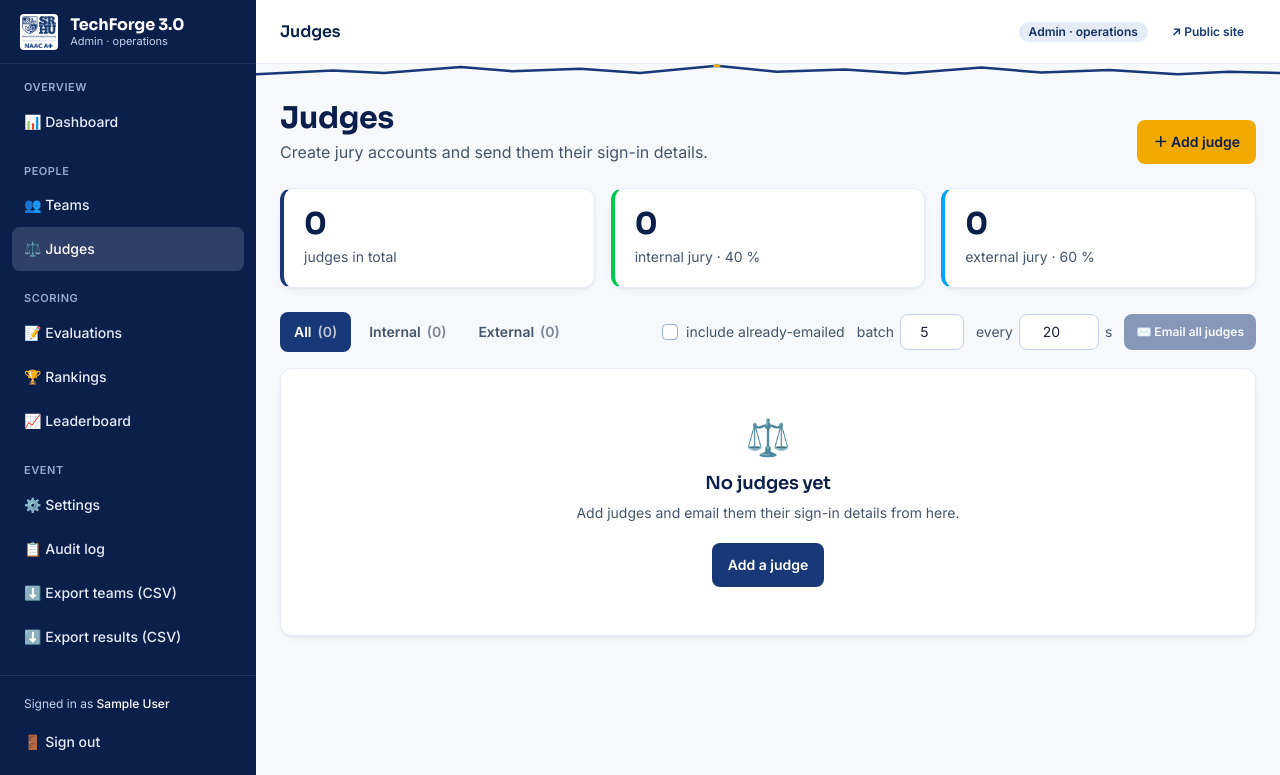
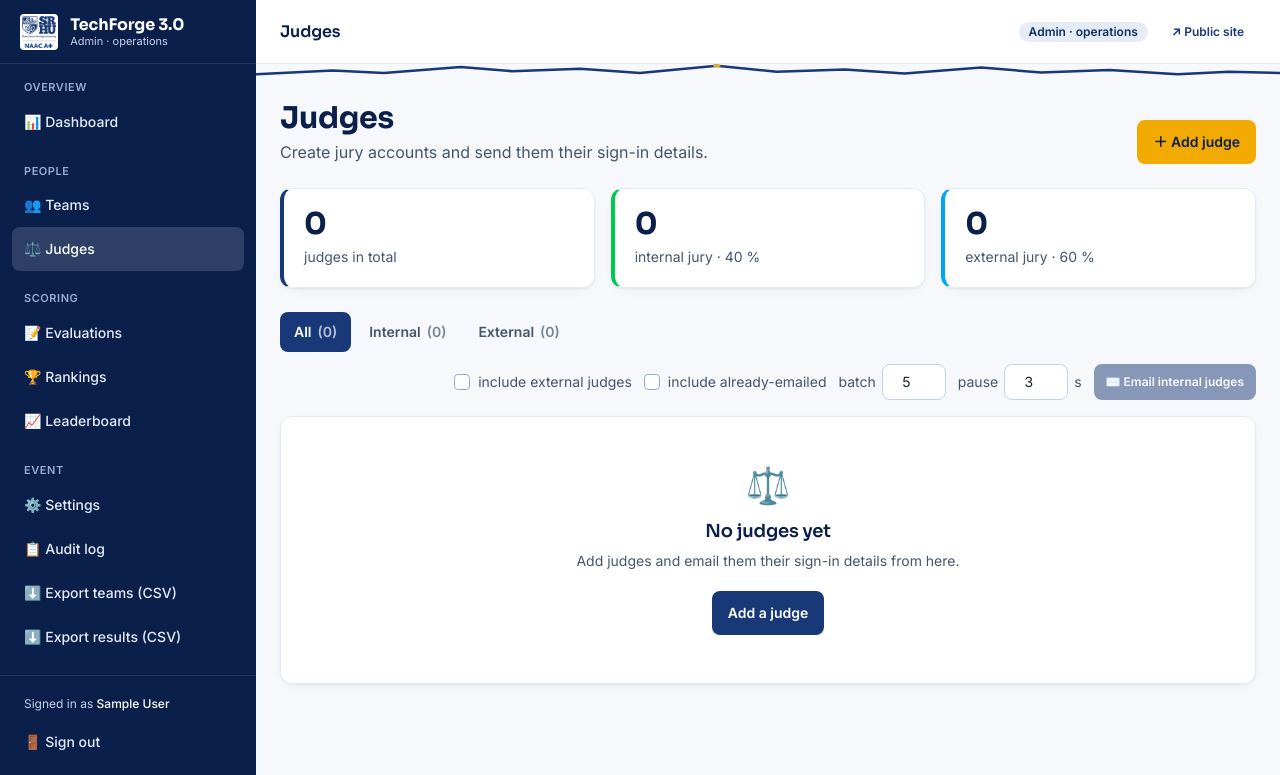
Before and after one commit to TechieTripathi/sst-srhu-sih, a Flask app: page /admin/judges in a window 1280 px wide. Shown: the top 775 px of the page. Run offline with Flask 3, Linux system fonts and the light colour scheme; the visitor is signed in with stand-in values (Sample User, id 1); data that the repository does not hold is empty.

Commit message:
fix spam

```diff
--- a/routes/admin.py
+++ b/routes/admin.py
@@ -121,7 +121,8 @@ def judges_list():
         'all': len(all_judges),
         'internal': sum(1 for j in all_judges if j['kind'] == 'internal'),
         'external': sum(1 for j in all_judges if j['kind'] == 'external'),
-        'not_sent': sum(1 for j in judges if not j.get('credentials_sent')),
+        'not_sent': sum(1 for j in judges if not j.get('credentials_sent') and (tab != 'all' or j['kind'] != 'external')),
+        'not_sent_all': sum(1 for j in judges if not j.get('credentials_sent')),
     }
 
     settings = get_event_settings_collection().find_one({}) or {}
@@ -272,14 +273,17 @@ BULK_BATCH_SIZE_MAX = 10
 BULK_BATCH_SIZE_DEFAULT = 5
 
 
-def _bulk_targets(tab, include_sent):
-    """Active judges in the tab; skips already-emailed ones unless include_sent."""
+def _bulk_targets(tab, include_sent, include_external=False):
+    """Active judges in the tab; skips already-emailed ones unless include_sent.
+    External judges are skipped unless include_external (or the External tab is selected)."""
     judges_col = get_judges_collection()
     users_col = get_users_collection()
     targets = []
     for judge in judges_col.find():
         kind = 'external' if 'external' in str(judge.get('judge_type', '')).lower() else 'internal'
         if tab in ('internal', 'external') and kind != tab:
+            continue
+        if tab == 'all' and kind == 'external' and not include_external:
             continue
         if str(judge.get('status', 'active')).lower() != 'active':
             continue
@@ -321,18 +325,19 @@ def send_credentials_batch():
     if action == 'start':
         tab = data.get('type', 'all')
         include_sent = bool(data.get('include_sent'))
+        include_external = bool(data.get('include_external'))
         try:
             batch_size = max(1, min(int(data.get('batch_size', BULK_BATCH_SIZE_DEFAULT)), BULK_BATCH_SIZE_MAX))
         except (TypeError, ValueError):
             batch_size = BULK_BATCH_SIZE_DEFAULT
-        targets = _bulk_targets(tab, include_sent)
+        targets = _bulk_targets(tab, include_sent, include_external)
         if not targets:
             return jsonify({'error': 'No judges to email — everyone in this list already has credentials. '
                                      'Tick "include already-emailed" to resend.', 'queued': 0, 'done': True}), 200
         session['bulk_queue'] = {'ids': [str(j['_id']) for j in targets], 'tab': tab, 'batch_size': batch_size,
-                                 'sent': 0, 'failed': 0, 'total': len(targets), 'include_sent': include_sent}
+                                 'sent': 0, 'failed': 0, 'total': len(targets), 'include_sent': include_sent, 'include_external': include_external}
         log_audit(session.get('user_id'), 'judge_credentials_bulk_started', 'judge', tab,
-                  {'targets': len(targets), 'batch_size': batch_size, 'include_sent': include_sent})
+                  {'targets': len(targets), 'batch_size': batch_size, 'include_sent': include_sent, 'include_external': include_external})
 
     q = session.get('bulk_queue')
     if not q:
@@ -376,7 +381,8 @@ def send_credentials_all():
 
     tab = request.form.get('type', 'all')
     include_sent = request.form.get('include_sent') == 'on'
-    targets = _bulk_targets(tab, include_sent)
+    include_external = request.form.get('include_external') == 'on'
+    targets = _bulk_targets(tab, include_sent, include_external)
 
     if not targets:
         flash('No judges to email — everyone in this list has already received credentials. '
--- a/templates/admin/judges.html
+++ b/templates/admin/judges.html
@@ -36,12 +36,13 @@
         {% endfor %}
     </div>
     <form method="POST" action="{{ url_for('admin.send_credentials_all') }}" id="bulkForm" class="ml-auto flex flex-wrap items-center gap-3"
-          data-batch-url="{{ url_for('admin.send_credentials_batch') }}" data-tab="{{ tab }}" data-count="{{ counts[tab] }}" data-not-sent="{{ counts.not_sent }}">
+          data-batch-url="{{ url_for('admin.send_credentials_batch') }}" data-tab="{{ tab }}" data-count="{{ counts[tab] }}" data-not-sent="{{ counts.not_sent }}" data-not-sent-all="{{ counts.not_sent_all }}" data-internal="{{ counts.internal }}">
         <input type="hidden" name="type" value="{{ tab }}">
+        {% if tab == 'all' %}<label class="text-sm text-slate-600 flex items-center gap-2" title="External judges are skipped unless ticked"><input type="checkbox" name="include_external" class="rounded border-navy-300" {% if not bulk_enabled %}disabled{% endif %}> include external judges</label>{% endif %}
         <label class="text-sm text-slate-600 flex items-center gap-2"><input type="checkbox" name="include_sent" class="rounded border-navy-300" {% if not bulk_enabled %}disabled{% endif %}> include already-emailed</label>
         <label class="text-sm text-slate-600 flex items-center gap-1.5" title="Emails per batch (max 10)">batch <input type="number" name="batch_size" value="5" min="1" max="10" class="input min-h-9 w-16 py-1 text-sm text-center" {% if not bulk_enabled %}disabled{% endif %}></label>
-        <label class="text-sm text-slate-600 flex items-center gap-1.5" title="Pause between batches, in seconds">every <input type="number" name="interval" value="20" min="0" max="300" class="input min-h-9 w-20 py-1 text-sm text-center" {% if not bulk_enabled %}disabled{% endif %}> s</label>
-        <button type="submit" class="btn-navy btn-sm" {% if not bulk_enabled or counts[tab] == 0 %}disabled{% endif %} title="{{ 'Disabled by the Super Admin in System Settings' if not bulk_enabled else 'Emails new sign-in details to every judge in this tab, in batches' }}">✉️ Email {{ 'all' if tab == 'all' else tab }} judges</button>
+        <label class="text-sm text-slate-600 flex items-center gap-1.5" title="Pause between batches, in seconds (0 = none)">pause <input type="number" name="interval" value="3" min="0" max="300" class="input min-h-9 w-16 py-1 text-sm text-center" {% if not bulk_enabled %}disabled{% endif %}> s</label>
+        <button type="submit" class="btn-navy btn-sm" {% if not bulk_enabled or counts[tab] == 0 %}disabled{% endif %} title="{{ 'Disabled by the Super Admin in System Settings' if not bulk_enabled else 'Emails new sign-in details to every judge in this tab, in batches' }}">✉️ Email {{ 'internal' if tab == 'all' else tab }} judges</button>
         {% if not bulk_enabled %}<span class="badge-neutral">Disabled by Super Admin</span>{% endif %}
     </form>
 </div>
@@ -189,13 +190,17 @@
         var tick = function () { status.textContent = done + ' of ' + res.total + ' processed · next batch of ' + Math.min(res.queued, form.batch_size.value) + ' in ' + left + 's'; if (left-- <= 0) { clearInterval(timer); post({action: 'next'}).then(function (r) { run(r, interval); }); } };
         tick(); timer = setInterval(tick, 1000);
     }
+    if (form.include_external) form.include_external.addEventListener('change', function () { form.querySelector('button[type=submit]').textContent = '✉️ Email ' + (this.checked ? 'all' : 'internal') + ' judges'; });
     form.addEventListener('submit', function (e) {
         e.preventDefault();
-        var inc = form.include_sent.checked, n = inc ? form.dataset.count : form.dataset.notSent;
-        if (!confirm('Generate NEW passwords and email sign-in details to ' + n + ' judge(s), ' + form.batch_size.value + ' at a time, every ' + form.interval.value + ' seconds?')) return;
+        var inc = form.include_sent.checked, ext = form.include_external && form.include_external.checked;
+        var scope = form.dataset.tab === 'all' ? (ext ? 'all' : 'internal') : form.dataset.tab;
+        var n = form.dataset.tab === 'all' ? (inc ? (ext ? form.dataset.count : form.dataset.internal) : (ext ? form.dataset.notSentAll : form.dataset.notSent)) : (inc ? form.dataset.count : form.dataset.notSent);
+        var pause = parseInt(form.interval.value, 10) || 0;
+        if (!confirm('Generate NEW passwords and email sign-in details to ' + n + ' ' + scope + ' judge(s), ' + form.batch_size.value + ' at a time' + (pause ? ', pausing ' + pause + ' s between batches' : ', no pause') + '?')) return;
         stop = false; log.innerHTML = ''; bar.style.width = '0%'; box.classList.remove('hidden'); form.querySelector('button[type=submit]').disabled = true;
         cancelBtn.textContent = 'Stop after this batch'; cancelBtn.onclick = function () { stop = true; cancelBtn.textContent = 'Stopping…'; };
-        post({action: 'start', type: form.dataset.tab, include_sent: inc, batch_size: parseInt(form.batch_size.value, 10) || 5})
+        post({action: 'start', type: form.dataset.tab, include_sent: inc, include_external: !!ext, batch_size: parseInt(form.batch_size.value, 10) || 5})
             .then(function (r) { run(r, Math.max(0, parseInt(form.interval.value, 10) || 0)); })
             .catch(function () { line('Network error — nothing more was sent.', false); finish('Bulk send stopped'); });
     });
```
Also changed, not shown: services/email_service.py (+9 -1 lines), static/css/app.css.
